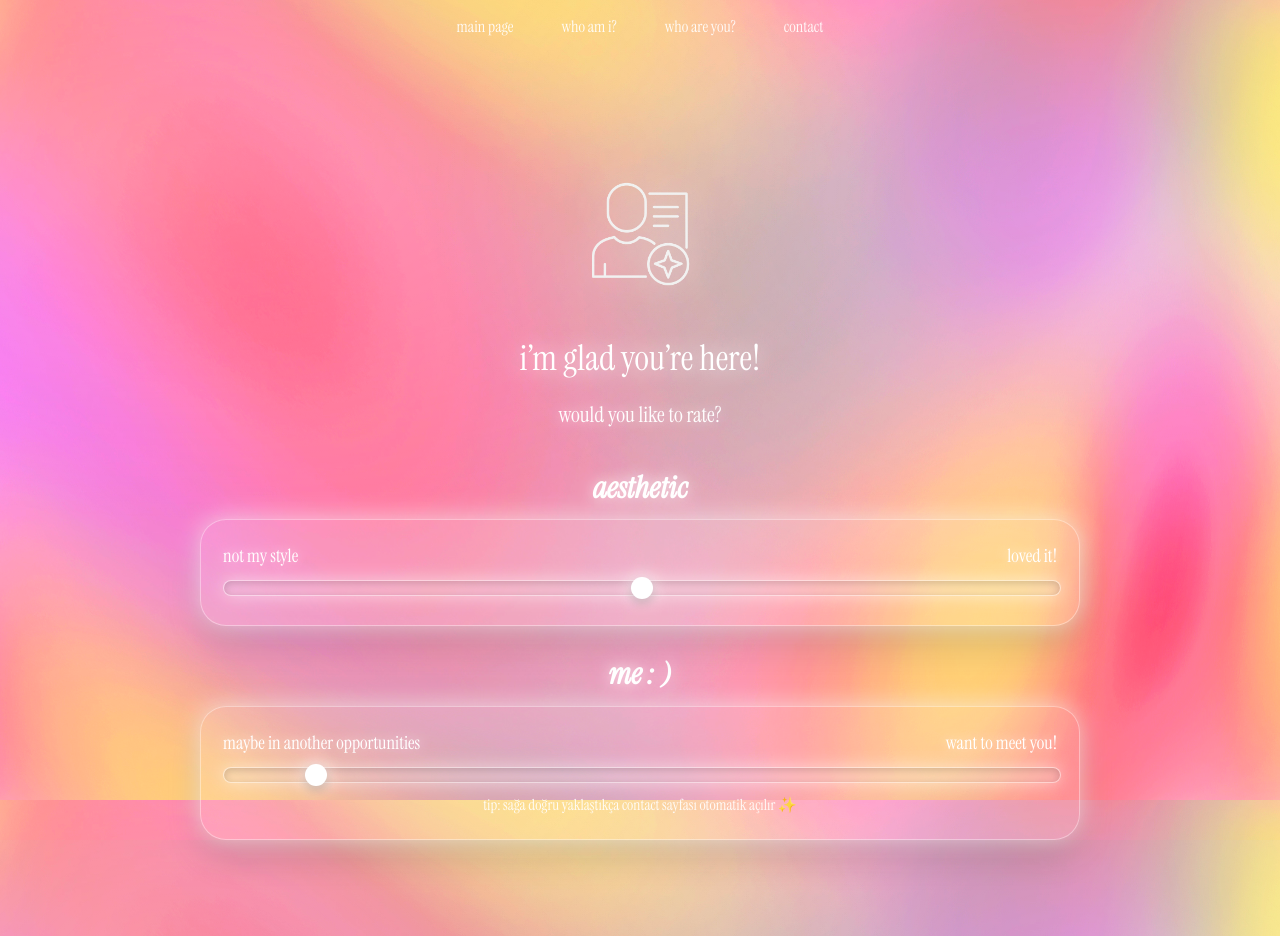
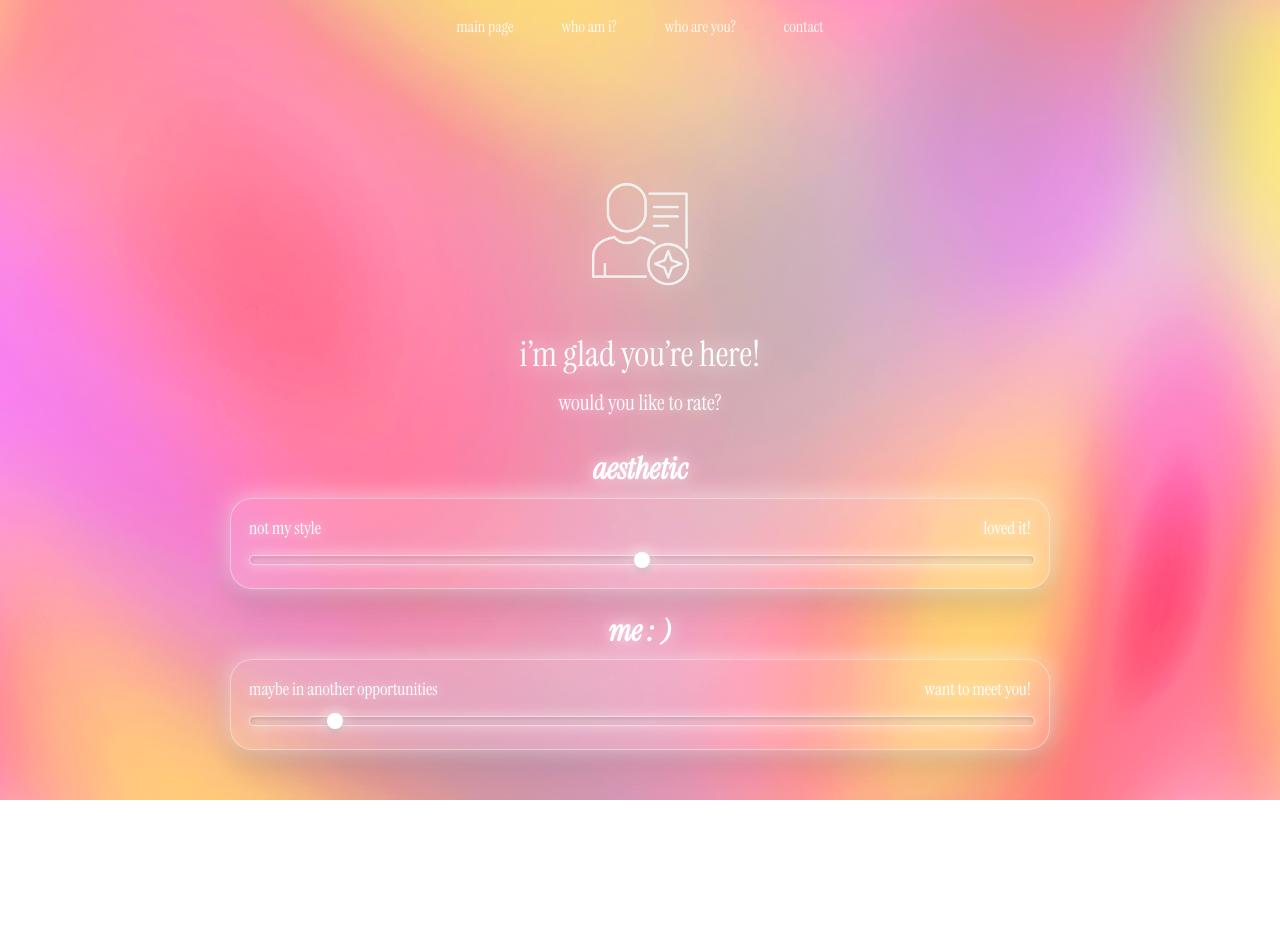
Before and after one commit to zeynpicll/deneme, a plain HTML site: page recruiter.html in a window 1280 px wide. After the commit the page ends 800 px from the top, so only its background shows below. Drawn offline with Linux system fonts and the light colour scheme; no server answers.

Commit message:
recruiter.html

```diff
--- a/recruiter.html
+++ b/recruiter.html
@@ -5,10 +5,8 @@
   <meta name="viewport" content="width=device-width, initial-scale=1" />
   <title>For Recruiters | Zeynep Iclal Akçakoca</title>
 
-  <!-- Global arkaplan + font -->
-  <link rel="stylesheet" href="style.css?v=5" />
+  <link rel="stylesheet" href="style.css?v=6" />
 
-  <!-- Sayfaya özel stil -->
   <style>
     :root{
       --glass-bg: rgba(255,255,255,.16);
@@ -17,118 +15,65 @@
     }
     body{ color:#fff; font-family:'Instrument Serif',serif; }
 
-    /* sayfa iskeleti */
-    .wrap{
-      max-width: 980px;
-      margin: 7rem auto 6rem;
-      padding: 0 20px;
-      text-align:center;
-    }
+    .wrap{ max-width:980px; margin:7rem auto 6rem; padding:0 20px; text-align:center; }
 
     .hero-icon{
-      width: 140px;
-      height: auto;
-      margin: 0 auto 22px;
-      filter: drop-shadow(0 0 18px rgba(255,255,255,.75));
-      transition: transform .35s ease, filter .35s ease;
+      width:140px; height:auto; margin:0 auto 18px;
+      filter:drop-shadow(0 0 18px rgba(255,255,255,.75));
+      transition:transform .35s ease, filter .35s ease;
     }
-    .hero-icon:hover{
-      transform: scale(1.06);
-      filter: drop-shadow(0 0 28px rgba(255,255,255,1));
+    .hero-icon:hover{ transform:scale(1.06); filter:drop-shadow(0 0 28px rgba(255,255,255,1)); }
+
+    .lead{ font-size:clamp(1.6rem,3.6vw,2.2rem); line-height:1.15; margin:.4rem 0 .9rem; text-shadow:0 0 22px var(--glow); }
+    .sub{  font-size:clamp(1.05rem,2.4vw,1.35rem); opacity:.98; margin-bottom:2.0rem; text-shadow:0 0 14px rgba(255,255,255,.7); }
+
+    .section-title{ font-size:clamp(1.5rem,3vw,1.9rem); margin:0 0 .6rem; font-style:italic; text-shadow:0 0 16px var(--glow); }
+
+    .rate-block{
+      background:var(--glass-bg); border:1px solid var(--glass-bd); border-radius:22px;
+      box-shadow:0 0 26px rgba(255,255,255,.6), 0 16px 30px rgba(0,0,0,.16);
+      backdrop-filter:blur(8px); -webkit-backdrop-filter:blur(8px);
+      padding:14px 16px 18px; margin:0 auto 22px; max-width:820px;
     }
-
-    .lead{
-      font-size:clamp(1.6rem,3.6vw,2.2rem);
-      line-height:1.15;
-      margin: .4rem 0 1.4rem;
-      text-shadow:0 0 22px var(--glow);
-    }
-    .sub{
-      font-size:clamp(1.05rem,2.4vw,1.35rem);
-      opacity:.98;
-      margin-bottom:2.4rem;
-      text-shadow:0 0 14px rgba(255,255,255,.7);
-    }
-
-    /* bölüm başlıkları */
-    .section-title{
-      font-size:clamp(1.5rem,3vw,1.9rem);
-      margin: 0 0 .8rem;
-      font-style: italic;
-      text-shadow:0 0 16px var(--glow);
-    }
-
-    /* slider kutusu */
-    .rate-block{
-      background: var(--glass-bg);
-      border: 1px solid var(--glass-bd);
-      border-radius: 26px;
-      box-shadow: 0 0 26px rgba(255,255,255,.65), 0 18px 34px rgba(0,0,0,.16);
-      backdrop-filter: blur(8px);
-      -webkit-backdrop-filter: blur(8px);
-      padding: 18px 20px 24px;
-      margin: 0 auto 28px;
-      max-width: 880px;
-    }
-
     .labels{
-      display:flex;
-      justify-content:space-between;
-      align-items:center;
-      margin: 6px 2px 10px;
-      font-size:clamp(1rem,2vw,1.15rem);
+      display:flex; justify-content:space-between; align-items:center;
+      margin:4px 2px 10px; font-size:clamp(.98rem,2vw,1.1rem);
       text-shadow:0 0 12px rgba(255,255,255,.7);
     }
 
-    /* range - glass */
+    /* slimmer range */
     input[type="range"]{
-      -webkit-appearance:none;
-      appearance:none;
-      width:100%;
-      height: 16px;
-      border-radius: 999px;
-      background: rgba(255,255,255,.22);
-      border: 1px solid rgba(255,255,255,.44);
-      box-shadow: inset 0 2px 8px rgba(0,0,0,.18), 0 0 18px rgba(255,255,255,.55);
-      outline:none;
-      transition: filter .2s ease;
+      -webkit-appearance:none; appearance:none; width:100%;
+      height:10px; border-radius:999px; outline:none;
+      background:rgba(255,255,255,.22); border:1px solid rgba(255,255,255,.44);
+      box-shadow:inset 0 2px 6px rgba(0,0,0,.18), 0 0 14px rgba(255,255,255,.5);
+      transition:filter .2s ease;
     }
-    input[type="range"]:hover{ filter: brightness(1.05); }
+    input[type="range"]:hover{ filter:brightness(1.06); }
 
-    /* thumb */
     input[type="range"]::-webkit-slider-thumb{
-      -webkit-appearance:none;
-      appearance:none;
-      width: 22px; height: 22px;
-      border-radius:50%;
-      background: #fff;
-      border: 0;
-      box-shadow: 0 0 18px rgba(255,255,255,.95), 0 4px 10px rgba(0,0,0,.25);
-      cursor: pointer;
+      -webkit-appearance:none; appearance:none;
+      width:16px; height:16px; border-radius:50%; background:#fff; border:0;
+      box-shadow:0 0 14px rgba(255,255,255,.95), 0 3px 8px rgba(0,0,0,.22);
+      cursor:pointer;
     }
     input[type="range"]::-moz-range-thumb{
-      width: 22px; height: 22px; border-radius:50%;
-      background: #fff; border:0;
-      box-shadow: 0 0 18px rgba(255,255,255,.95), 0 4px 10px rgba(0,0,0,.25);
-      cursor: pointer;
+      width:16px; height:16px; border-radius:50%; background:#fff; border:0;
+      box-shadow:0 0 14px rgba(255,255,255,.95), 0 3px 8px rgba(0,0,0,.22);
+      cursor:pointer;
     }
 
-    .hint{
-      font-size:.95rem; opacity:.9; margin-top:.4rem
-    }
-
-    /* nav üstü (global) style.css zaten linkli */
     nav a{ text-decoration:none; color:#fff; opacity:.92 }
     nav a:hover{ opacity:1; text-decoration:underline }
 
-    @media (max-width:700px){
-      .wrap{ margin-top: 6rem; }
+    @media(max-width:700px){
+      .wrap{ margin-top:6rem; }
       .hero-icon{ width:120px }
+      .rate-block{ max-width:100%; }
     }
   </style>
 </head>
 <body>
-  <!-- Üst menü -->
   <nav>
     <a href="index.html">main page</a>
     <a href="whoami.html">who am i?</a>
@@ -146,8 +91,7 @@
     <h2 class="section-title">aesthetic</h2>
     <div class="rate-block">
       <div class="labels">
-        <span>not my style</span>
-        <span>loved it!</span>
+        <span>not my style</span><span>loved it!</span>
       </div>
       <input id="s1" type="range" min="0" max="100" value="50" />
     </div>
@@ -156,68 +100,39 @@
     <h2 class="section-title">me : )</h2>
     <div class="rate-block">
       <div class="labels">
-        <span>maybe in another opportunities</span>
-        <span>want to meet you!</span>
+        <span>maybe in another opportunities</span><span>want to meet you!</span>
       </div>
       <input id="s2" type="range" min="0" max="100" value="10" />
-      <div class="hint">tip: sağa doğru yaklaştıkça contact sayfası otomatik açılır ✨</div>
     </div>
   </main>
 
-  <!-- Analytics + oto yönlendirme -->
   <script>
-    // Google Apps Script Web App URL’in:
-    const ENDPOINT = 'https://script.google.com/macros/s/AKfycbxnrfVE0o8uFKbi_nxoiRpiJ_wgpT2ftHQxxozlB1uOdTPIuiNcfH8eEZr8Eawr-DKg_Q/exec';
+    const ENDPOINT='https://script.google.com/macros/s/AKfycbxnrfVE0o8uFKbi_nxoiRpiJ_wgpT2ftHQxxozlB1uOdTPIuiNcfH8eEZr8Eawr-DKg_Q/exec';
 
-    // Ziyaretçiye basit anonim oturum id
     function getSessionId(){
-      let id = localStorage.getItem('iclal_sid');
+      let id=localStorage.getItem('iclal_sid');
       if(!id){
-        id = (crypto && crypto.randomUUID) ? crypto.randomUUID()
-            : 'sid_' + Math.random().toString(36).slice(2);
-        localStorage.setItem('iclal_sid', id);
+        id=(crypto&&crypto.randomUUID)?crypto.randomUUID():'sid_'+Math.random().toString(36).slice(2);
+        localStorage.setItem('iclal_sid',id);
       }
       return id;
     }
-
-    // Fire & forget log (Sheet’e düşer)
-    function sendLog(action, value){
-      const payload = {
-        page: location.pathname.split('/').pop() || 'index',
-        action, value,
-        sessionId: getSessionId(),
-        userAgent: navigator.userAgent,
-        referrer: document.referrer,
-        url: location.href
-      };
-      fetch(ENDPOINT, {
-        method:'POST',
-        mode:'no-cors',
-        headers:{'Content-Type':'application/json'},
-        body: JSON.stringify(payload)
-      }).catch(() => {});
+    function sendLog(action,value){
+      const payload={page:location.pathname.split('/').pop()||'index',action,value,
+        sessionId:getSessionId(),userAgent:navigator.userAgent,referrer:document.referrer,url:location.href};
+      fetch(ENDPOINT,{method:'POST',mode:'no-cors',headers:{'Content-Type':'application/json'},body:JSON.stringify(payload)}).catch(()=>{});
     }
 
-    // sayfa görüntülendi
-    sendLog('view', null);
+    sendLog('view',null);
 
-    // sliderlar
-    const s1 = document.getElementById('s1'); // aesthetic
-    const s2 = document.getElementById('s2'); // me :)
+    const s1=document.getElementById('s1');
+    const s2=document.getElementById('s2');
+    [s1,s2].forEach(el=>{ if(!el) return; el.addEventListener('change',()=>sendLog(el.id,el.value)); });
 
-    [s1, s2].forEach(el=>{
-      if(!el) return;
-      el.addEventListener('change', ()=> sendLog(el.id, el.value));
-    });
-
-    // me :) %90 ve üstüne gelince otomatik contact
     if(s2){
-      s2.addEventListener('input', ()=>{
-        const v = Number(s2.value||0);
-        if(v >= 90){
-          sendLog('wants_to_meet', v);
-          setTimeout(()=>{ location.href = 'contact.html'; }, 400);
-        }
+      s2.addEventListener('input',()=>{
+        const v=+s2.value||0;
+        if(v>=90){ sendLog('wants_to_meet',v); setTimeout(()=>location.href='contact.html',350); }
       });
     }
   </script>
```
